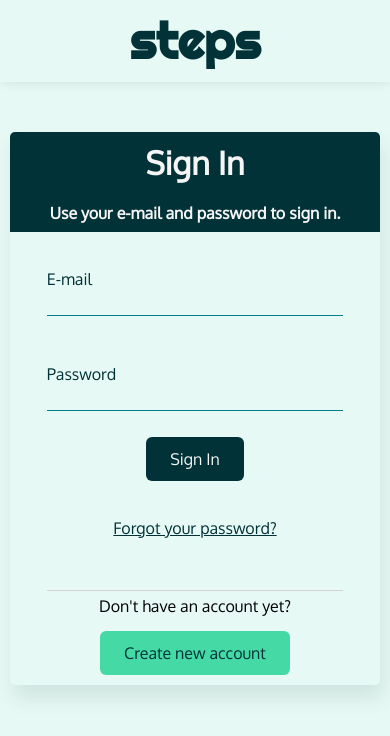
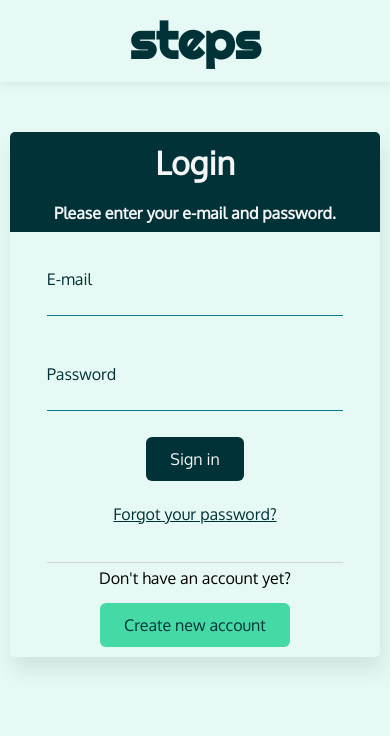
Before and after one commit to ggrkp/steps-client, a React (Create React App) app: page /login in a window 390 px wide. Shown: the top 736 px of the page. Built offline with nearby package versions, Linux system fonts and the light colour scheme.

Commit message:
minor btn changes

```diff
--- a/src/components/forms/LoginForm.js
+++ b/src/components/forms/LoginForm.js
@@ -32,8 +32,8 @@ const LoginForm = () => (
             {({ isSubmitting }) => (
 
                 <CardForm data={{
-                    formTitle: "Sign In",
-                    formSubtitle: "Use your e-mail and password to sign in.",
+                    formTitle: "Login",
+                    formSubtitle: 'Please enter your e-mail and password.',
                     plainText: " Create new account",
                     btnClass: "btn-secondary",
                     redirectPath: "/signup"
@@ -51,7 +51,7 @@ const LoginForm = () => (
                         <ErrorMessage className='error-msg' name="password" component="div" />
 
                         <button className="btn btn-primary" type="submit" disabled={isSubmitting}>
-                            Sign In
+                           Sign in
                         </button>
                         {/* <br></br> */}
 
--- a/src/components/forms/SignupForm.js
+++ b/src/components/forms/SignupForm.js
@@ -36,7 +36,7 @@ const SignupForm = () => {
 
                     <CardForm data={{
                         formTitle: "Let's Get Started!",
-                        formSubtitle: "Create an account and join the project!",
+                        formSubtitle: "Sign up and join us!",
                         plainText: "Already have an account? Sign in",
                         btnClass: "btn-plain",
                         redirectPath: "/login"
--- a/src/index.css
+++ b/src/index.css
@@ -98,6 +98,8 @@ code {
 }
 
 .btn-plain {
+  padding: 0;
+  margin: 8px;
   background-color: var(--light-100);
   color: var(--dark-100);
   text-decoration: underline
@@ -148,4 +150,9 @@ code {
     font-size: 16px;
     padding: 12px 24px;
   }
+
+  .btn-plain {
+    padding: 0;
+    margin: 8px;
+  }
 }
```
